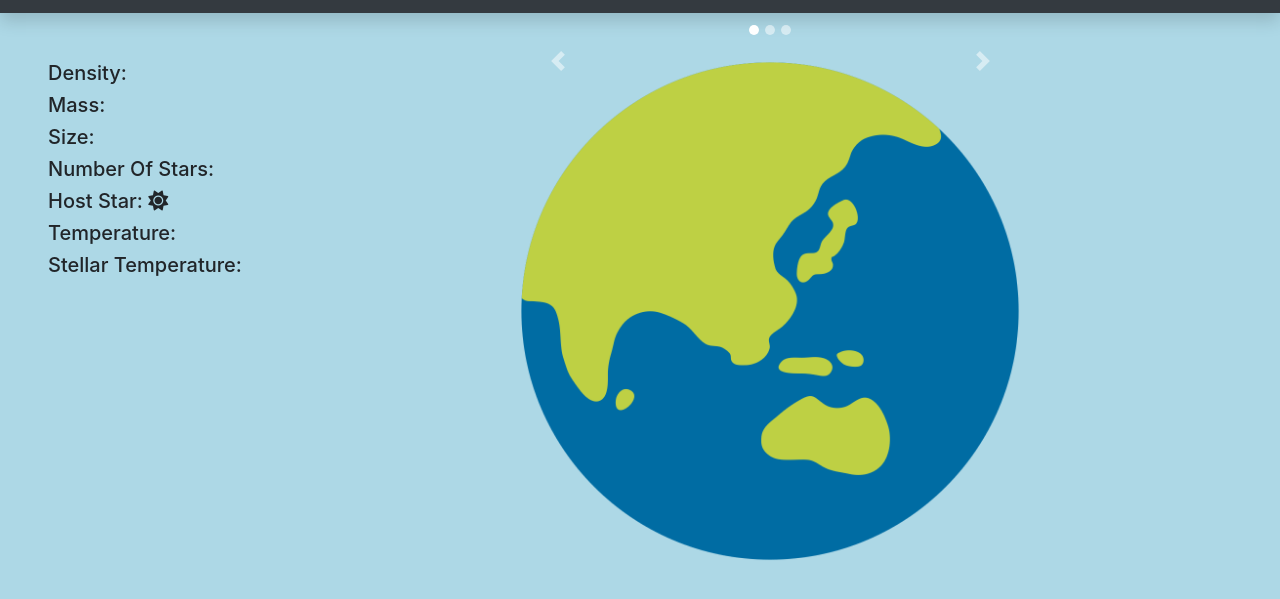
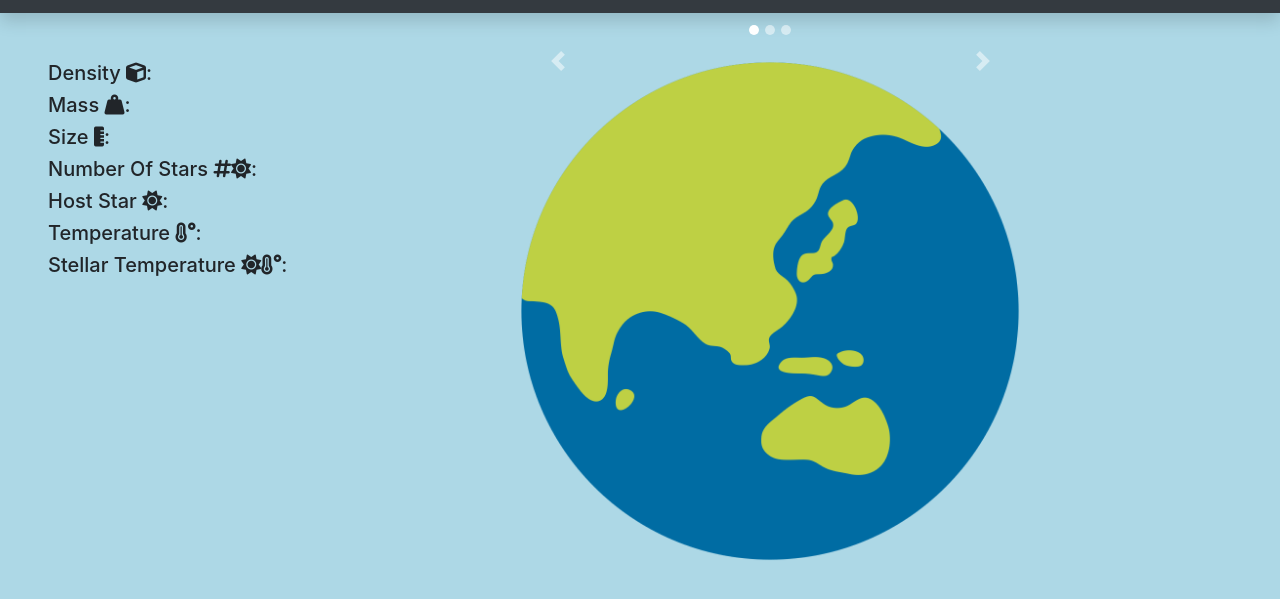
Before and after one commit to djvlantis/KD_FINAL_PROJECT_G56, a plain HTML site: page WEB_APP_v1_SOURCE/index.html in a window 1280 px wide. Shown: the part 79-678 px from the top of the page. Drawn offline with nearby package versions, Linux system fonts and the light colour scheme; no server answers.

Commit message:
added fontawsome icons

```diff
--- a/WEB_APP_v1_SOURCE/index.html
+++ b/WEB_APP_v1_SOURCE/index.html
@@ -74,21 +74,24 @@
   <div class="d-flex flex-row">
     <div class="d-flex flex-column ml-5">
 
-      <h5>Density: <font>{{PlanetDensity}}</font>
+      <h5>Density <i class="fas fa-cube"></i>: <font>{{PlanetDensity}}</font>
       </h5>
-      <h5>Mass: <font>{{PlanetMass}}</font>
+      <h5>Mass <i class="fas fa-weight-hanging"></i>: <font>{{PlanetMass}}</font>
       </h5>
-      <h5>Size: <font>{{PlanetSize}}</font>
+      <h5>Size <i class="fas fa-ruler-vertical"></i>: <font>{{PlanetSize}}</font>
       </h5>
-      <h5>Number Of Stars: <font>{{PlanetNumberOfStars}}</font>
+      <h5>Number Of Stars <i class="fas fa-hashtag"></i><i class="fas fa-sun"></i>:
+        <font>{{PlanetNumberOfStars}}</font>
       </h5>
-      <h5>Host Star: <i class="fas fa-sun"></i><span>
+      <h5>Host Star <i class="fas fa-sun"></i>:<span>
           <font>{{PlanetHost}}</font>
         </span></h5>
-      <h5>Temperature: <font>{{PlanetTemp}}</font>
+      <h5>Temperature <i class="fas fa-temperature-high"></i>:
+        <font>{{PlanetTemp}}</font>
       </h5>
 
-      <h5>Stellar Temperature: <font>{{StellarTemp}}</font>
+      <h5>Stellar Temperature <i class="fas fa-sun"></i><i class="fas fa-temperature-high"></i>:
+        <font>{{StellarTemp}}</font>
       </h5>
     </div>
 
```
Also changed, not shown: WEB_APP_v1_SOURCE/img/space_bg.jpg (added).
